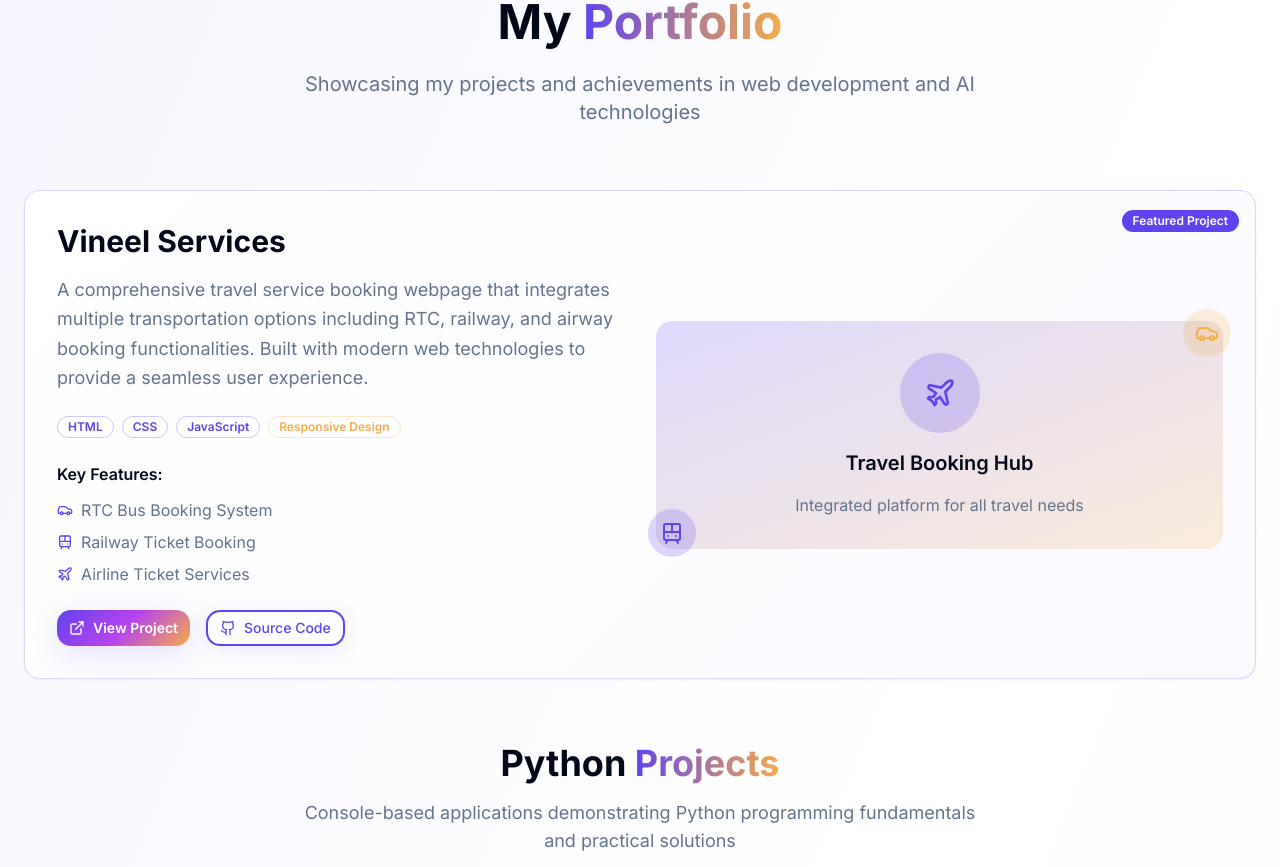
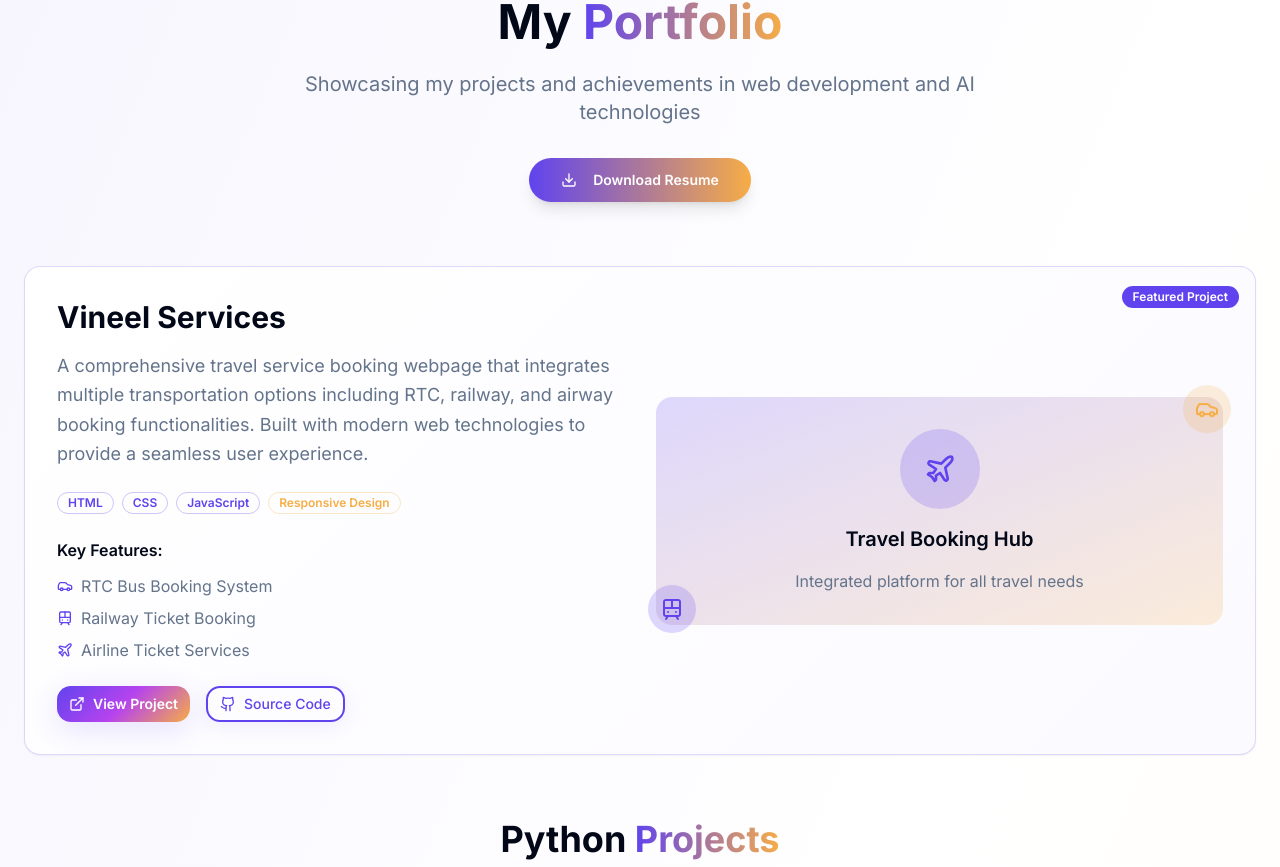
Before and after one commit to bavisettivineel-tech/vineel-ai-web-journey, a React (Vite) app: page / in a window 1280 px wide. Shown: the part 1800-2667 px from the top of the page. Built offline with nearby package versions, Linux system fonts and the light colour scheme.

Commit message:
Add resume download button

```diff
--- a/src/components/Portfolio.tsx
+++ b/src/components/Portfolio.tsx
@@ -13,9 +13,35 @@ const Portfolio = () => {
           <h2 className="text-4xl lg:text-5xl font-bold text-foreground mb-6">
             My <span className="bg-gradient-to-r from-primary to-accent bg-clip-text text-transparent">Portfolio</span>
           </h2>
-          <p className="text-xl text-muted-foreground max-w-3xl mx-auto">
+          <p className="text-xl text-muted-foreground max-w-3xl mx-auto mb-8">
             Showcasing my projects and achievements in web development and AI technologies
           </p>
+
+          {/* Resume Download Button */}
+          <div className="flex justify-center">
+            <Button
+              variant="default"
+              size="lg"
+              className="bg-gradient-to-r from-primary to-accent hover:opacity-90 text-white font-semibold px-8 py-3 rounded-full shadow-lg hover:shadow-xl transition-all duration-300"
+              onClick={() => {
+                // Create a download link for the resume
+                const link = document.createElement('a');
+                link.href = '/resume.pdf'; // You'll need to add your resume.pdf to the public folder
+                link.download = 'Vineel_Bavisetti_Resume.pdf';
+                document.body.appendChild(link);
+                link.click();
+                document.body.removeChild(link);
+
+                toast({
+                  title: "Resume Downloaded",
+                  description: "Thanks for your interest! My resume has been downloaded.",
+                });
+              }}
+            >
+              <Download className="w-5 h-5 mr-2" />
+              Download Resume
+            </Button>
+          </div>
         </div>
 
         <div className="grid lg:grid-cols-2 gap-8">
```
